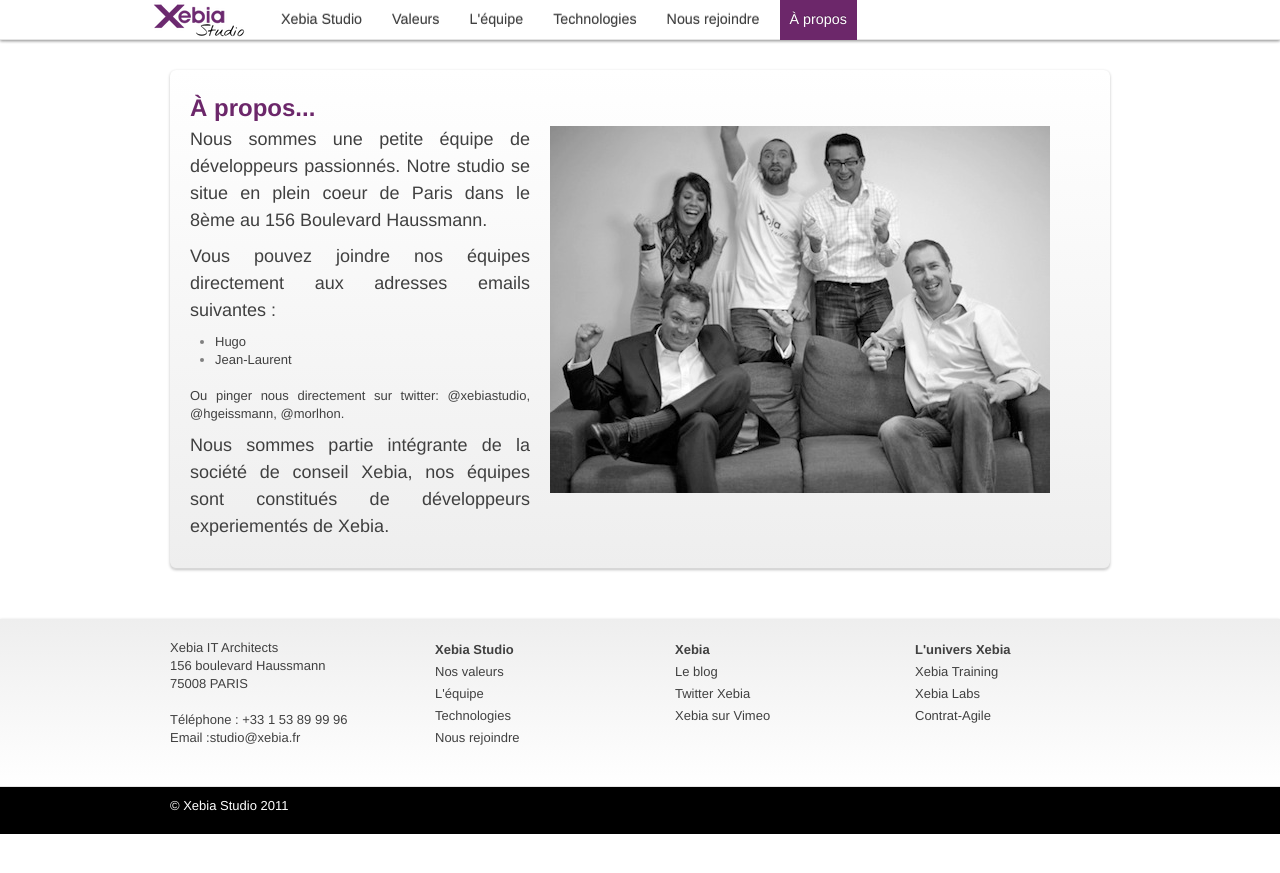
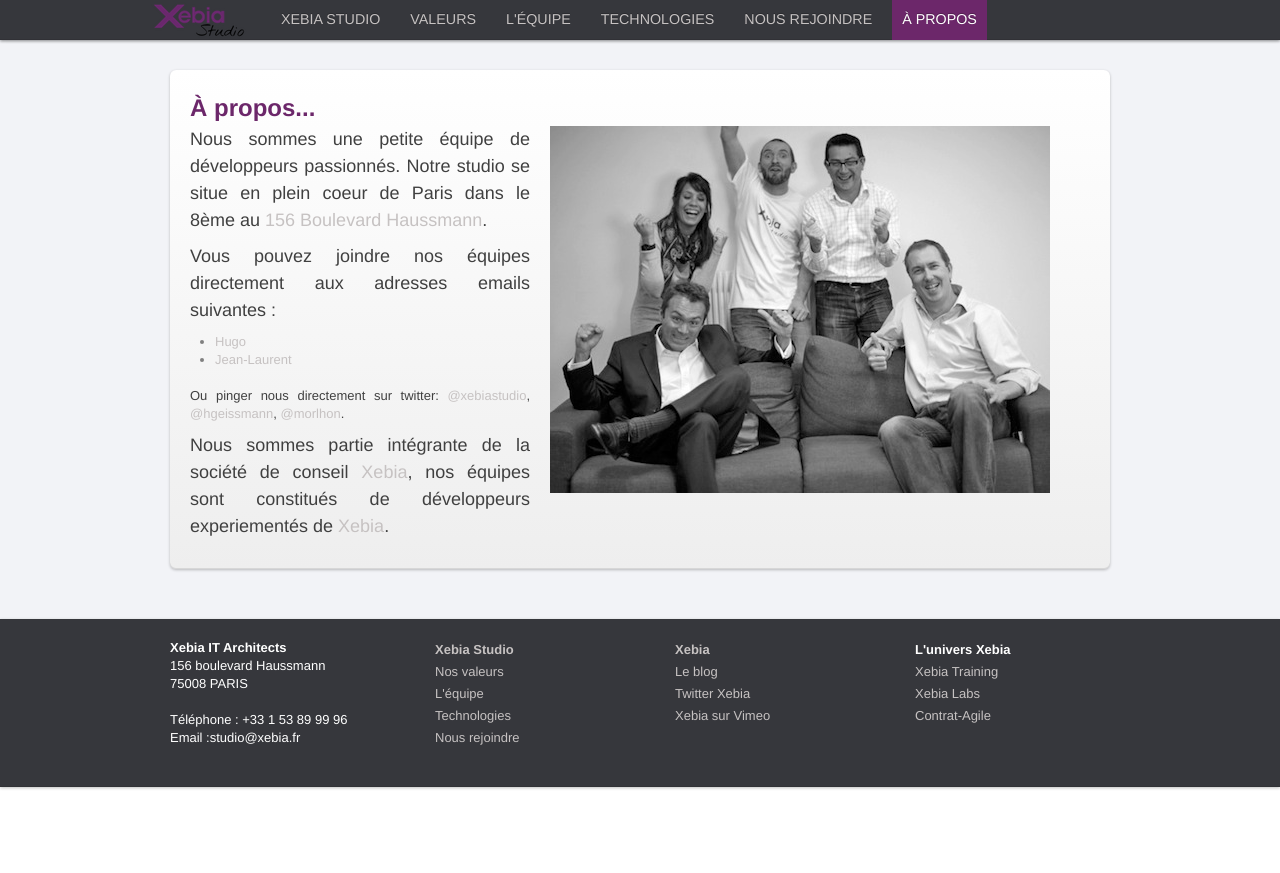
Before and after one commit to publicissapient-france/xebia-studio-website, a Jekyll site: the page built from about.html, in a window 1280 px wide. Shown: the top 873 px of the page. Built offline with Jekyll 4.4.1, drawn with Linux system fonts in a browser that asks for light colours; nearby versions of some CDN libraries.

Commit message:
Nouveau Layout

```diff
--- a/_layouts/main.html
+++ b/_layouts/main.html
@@ -36,17 +36,16 @@
             <a id="logo" class="brand" href="index.html"></a>
             <ul class="nav">
 
-                <li class="{% if page.title contains 'Le Studio' %}active{% endif %}"><a href="studio.html">Xebia
-                    Studio</a></li>
-                <li class="{% if page.title contains 'Craftsmanship' %}active{% endif %}"><a href="craftsmanship.html">Valeurs</a>
+                <li class="{% if page.title contains 'Le Studio' %}active{% endif %}"><a href="studio.html">XEBIA STUDIO</a></li>
+                <li class="{% if page.title contains 'Craftsmanship' %}active{% endif %}"><a href="craftsmanship.html">VALEURS</a>
                 </li>
-                <li class="{% if page.title contains 'équipe' %}active{% endif %}"><a href="team.html">L'équipe</a>
+                <li class="{% if page.title contains 'équipe' %}active{% endif %}"><a href="team.html">L'ÉQUIPE</a>
                 </li>
-                <li class="{% if page.title contains 'Technologies' %}active{% endif %}"><a href="technologies.html">Technologies</a>
+                <li class="{% if page.title contains 'Technologies' %}active{% endif %}"><a href="technologies.html">TECHNOLOGIES</a>
                 </li>
-                <li class="{% if page.title contains 'rejoindre' %}active{% endif %}"><a href="joinus.html">Nous
-                    rejoindre</a></li>
-                <li class="{% if page.title contains 'propos' %}active{% endif %}"><a href="about.html">À propos</a>
+                <li class="{% if page.title contains 'rejoindre' %}active{% endif %}"><a href="joinus.html">NOUS REJOINDRE
+                    </a></li>
+                <li class="{% if page.title contains 'propos' %}active{% endif %}"><a href="about.html">À PROPOS</a>
                 </li>
             </ul>
         </div>
@@ -59,7 +58,7 @@
     <div class="container">
         <div class="row">
             <div class="span4 left">
-                <p>Xebia IT Architects<br/>
+                <p><b>Xebia IT Architects</b><br/>
                     156 boulevard Haussmann<br/>
                     75008 PARIS &nbsp;
                     {% comment %}<a href="http://g.co/maps/56s4x"><img
@@ -129,14 +128,5 @@
     </div>
 
 </footer>
-<div id="underfooter">
-    <div class="container">
-        <div class="row">
-            <div class="span7 left">
-                <p>&copy; Xebia Studio 2011</p>
-            </div>
-        </div>
-    </div>
-</div>
 </body>
 </html>
--- a/stylesheets/main.css
+++ b/stylesheets/main.css
@@ -2,6 +2,7 @@
     padding-top: 70px;
     text-align: justify;
     -webkit-font-smoothing: antialiased;
+    background-color: #f2f3f7;
 }
 
 .hero-unit {
@@ -78,7 +79,7 @@
 }
 
 div.break {
-  display:block;
+    display: block;
 }
 
 a {
@@ -104,27 +105,13 @@
     padding: 0px;
 }
 
-.my-page-header {
-    /*-webkit-border-radius: 8px;*/
-    /*-moz-border-radius: 8px;*/
-    /*border-radius: 8px;*/
-    /*background-color: #eee;*/
-    text-align: center;
-    margin-bottom: 10px;
-}
-
-.my-page-header h1 {
-    margin-top: 12px;
-    margin-bottom: 12px;
-}
-
 .topbar {
     box-shadow: rgba(0, 0, 0, 0.246094) 0 1px 3px, rgba(0, 0, 0, 0.0976562) 0 -1px 0 inset;
     -webkit-box-shadow: rgba(0, 0, 0, 0.246094) 0 1px 3px, rgba(0, 0, 0, 0.0976562) 0 -1px 0 inset;
 }
 
 .topbar .fill {
-    background-color: #fff;
+    background-color: #36373c;
     background-image: none;
 }
 
@@ -135,7 +122,7 @@
 .topbar a {
     font-size: 110%;
     margin-left: 10px;
-    color: #6C276A;
+    color: #c6c2c2;
     text-shadow: 0 -1px 0 rgba(0, 0, 0, 0.25);
 }
 
@@ -145,100 +132,25 @@
 }
 
 .topbar div>ul a:hover {
-    color: #b032ac;
+    color: #ffffff;
     text-decoration: none;
-}
-
-.slider {
-    margin-left: 0px;
-}
-
-#slideshow {
-    -webkit-border-radius: 8px;
-    -moz-border-radius: 8px;
-    border-radius: 8px;
-    margin-top: 10px;
-    margin-bottom: 20px;
-    padding: 0px;
-    background-color: #ffffff;
-    margin-left: auto;
-    margin-right: auto;
-}
-
-footer {
-    margin: 0px;
-    margin-top: 20px;
-    padding: 0px;
-    padding-top: 20px;
-    padding-bottom: 20px;
-    border-top: none;
-    background-color: #ffffff;
-    background-repeat: no-repeat;
-    background-image: -webkit-gradient(linear, left top, left bottom, from(#eeeeee), to(#ffffff));
-    background-image: -webkit-linear-gradient(#eeeeee, #ffffff);
-    background-image: -moz-linear-gradient(#eeeeee, #ffffff);
-    background-image: -o-linear-gradient(top, #eeeeee, #ffffff);
-    background-image: -khtml-gradient(linear, left top, left bottom, from(#eeeeee), to(#ffffff));
-    filter: progid:DXImageTransform.Microsoft.gradient(startColorstr = '#eeeeee', endColorstr = '#ffffff', GradientType = 0); /* IE8 and down */
-    /*border-top-color: rgba(117, 117, 120, 0.82);
-    border-top-style: solid;
-    border-top-width: 1px;*/
-    box-shadow: rgba(0, 0, 0, 0.246094) 0 1px 3px, rgba(0, 0, 0, 0.0976562) 0 -1px 0 inset;
-    -webkit-box-shadow: rgba(0, 0, 0, 0.246094) 0 1px 3px, rgba(0, 0, 0, 0.0976562) 0 -1px 0 inset;
-    margin-top: 20px;
-    text-align: center;
-}
-
-footer ul {
-}
-
-footer li {
-    list-style-type: none;
-    text-align: left;
-    line-height: 22px;
-    color: #404040;
-}
-
-footer a:hover {
-    text-decoration: underline;
-    color: #404040;
-    cursor: pointer;
-
-}
-
-footer a:visited,a:link,a:active {
-    color: #404040;
-}
-
-
-
-#underfooter {
-    color: #ffffff;
-    margin: 0px;
-    padding: 10px;
-    background-color: #000000;
-    text-align: center;
 }
 
 .jumbotron {
     min-width: 940px;
-    margin-bottom: 60px;
-    margin-top: -70px;
+    margin-bottom: 30px;
+    margin-top: -60px;
 }
 
 .jumbotron .inner {
     padding-top: 60px;
     padding-bottom: 25px;
-    -webkit-box-shadow: inset 0 10px 30px rgba(0, 0, 0, .3);
-    -moz-box-shadow: inset 0 10px 30px rgba(0, 0, 0, .3);
-    /*          box-shadow: inset 0 10px 30px rgba(0,0,0,.3);
-    */
 }
 
 .jumbotron h1,
 .jumbotron p {
     margin-bottom: 9px;
-    color: #fff;
+    color: #6b2c65;
     text-align: center;
     text-shadow: 0 1px 1px rgba(0, 0, 0, .3);
 }
@@ -246,7 +158,6 @@
 .jumbotron h1 {
     font-size: 54px;
     line-height: 1;
-    text-shadow: 0 1px 2px rgba(0, 0, 0, .5);
 }
 
 .jumbotron p {
@@ -263,19 +174,6 @@
     font-weight: bold;
 }
 
-/* Specific jumbotrons
-------------------------- */
-/* main docs page */
-.masthead {
-    background-color: #653a71;
-    background-repeat: no-repeat;
-    background-image: -webkit-gradient(linear, left top, left bottom, from(#6c276a), to(#A176A0));
-    background-image: -webkit-linear-gradient(#6c276a, #A176A0);
-    background-image: -moz-linear-gradient(#6c276a, #A176A0);
-    background-image: -o-linear-gradient(top, #6c276a, #A176A0);
-    background-image: -khtml-gradient(linear, left top, left bottom, from(#6c276a), to(#A176A0));
-    filter: progid:DXImageTransform.Microsoft.gradient(startColorstr = '#6c276a', endColorstr = '#A176A0', GradientType = 0); /* IE8 and down */
-}
 
 .btn.primary {
     background-color: #A176A0;
@@ -298,7 +196,7 @@
 }
 
 img.bio-big {
-  width:300;
+    width: 300;
 }
 
 dl dt, dl dd {
@@ -308,13 +206,102 @@
 }
 
 dl {
-  margin-bottom:0px;
+    margin-bottom: 0px;
 }
 
 dl.decroche {
-  margin-top: 20px;
+    margin-top: 20px;
 }
 
 dl dt {
-  margin-top:10px;
+    margin-top: 10px;
 }
+
+/* Page INDEX */
+
+.slider_container {
+    background-color: #36373c;
+    height: 312px;
+    font-size: 120%;
+    color: #c6c2c2;
+}
+
+.slider_container p {
+    font-size: 16px;
+    line-height: 22px;
+}
+
+.slider_container .span10{
+    margin-left: 0px;
+    text-align: left;
+    padding-left: 0px;
+}
+
+.slider_container .row{
+    margin-left: 0px;
+    text-align: left;
+    padding-left: 0px;
+}
+
+.slider_container .span5{
+   padding:20px;
+}
+
+.slider_container .span5 h2{
+   color: #FFFFFF;
+}
+
+.slider_container .text {
+    width: 30%;
+}
+
+h2.paragraph_header {
+    border-bottom: solid 0.05em #6b2c65;
+    width: 100%;
+    line-height: 50px;
+}
+
+/* Text */
+
+#text .span5{
+    margin-left: 20px;
+    margin-right: 20px;
+}
+
+/* Footer */
+footer {
+    margin: 0px;
+    margin-top: 20px;
+    padding: 0px;
+    padding-top: 20px;
+    padding-bottom: 20px;
+    border-top: none;
+    color: #FFFFFF;
+    background-color: #36373c;
+    background-repeat: no-repeat;
+    box-shadow: rgba(0, 0, 0, 0.246094) 0 1px 3px, rgba(0, 0, 0, 0.0976562) 0 -1px 0 inset;
+    -webkit-box-shadow: rgba(0, 0, 0, 0.246094) 0 1px 3px, rgba(0, 0, 0, 0.0976562) 0 -1px 0 inset;
+    margin-top: 20px;
+    text-align: center;
+}
+
+footer ul {
+}
+
+footer li {
+    list-style-type: none;
+    text-align: left;
+    line-height: 22px;
+    color: #ffffff;
+}
+
+footer a:hover {
+    text-decoration: underline;
+    color: #c6c2c2;
+    cursor: pointer;
+
+}
+
+footer a:visited, a:link, a:active {
+    color: #c6c2c2;
+}
```
Also changed, not shown: index.html (+16 -36 lines), images/caplette_home copie.png (added), images/design.jpg (added), 1 other file.
